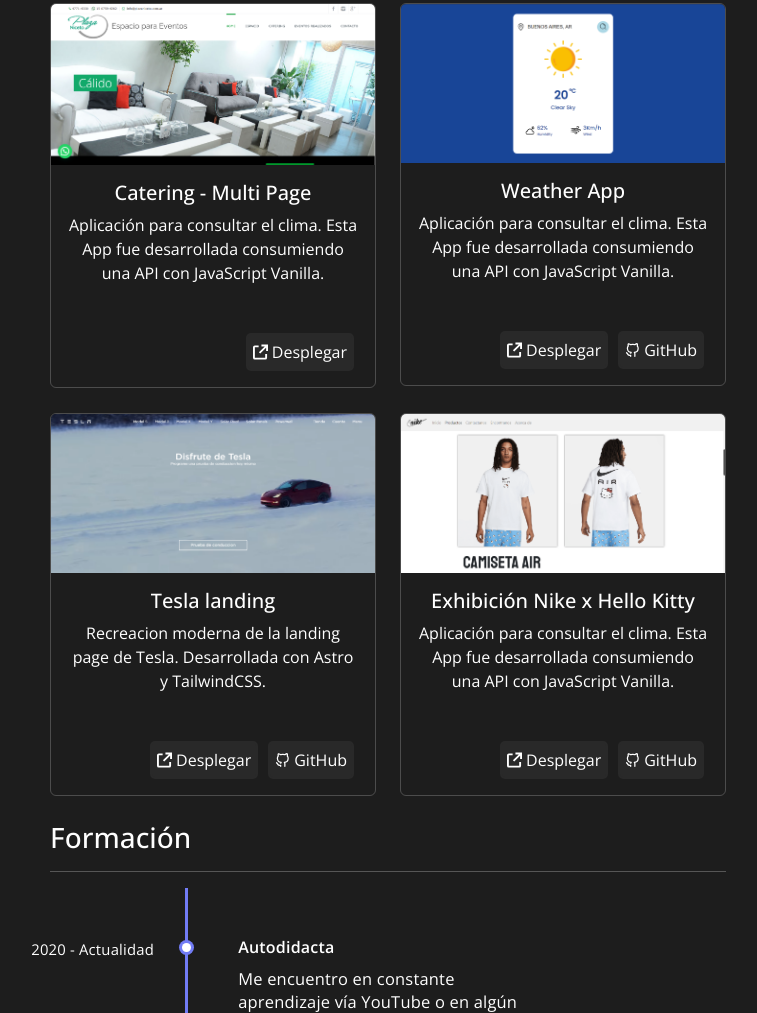
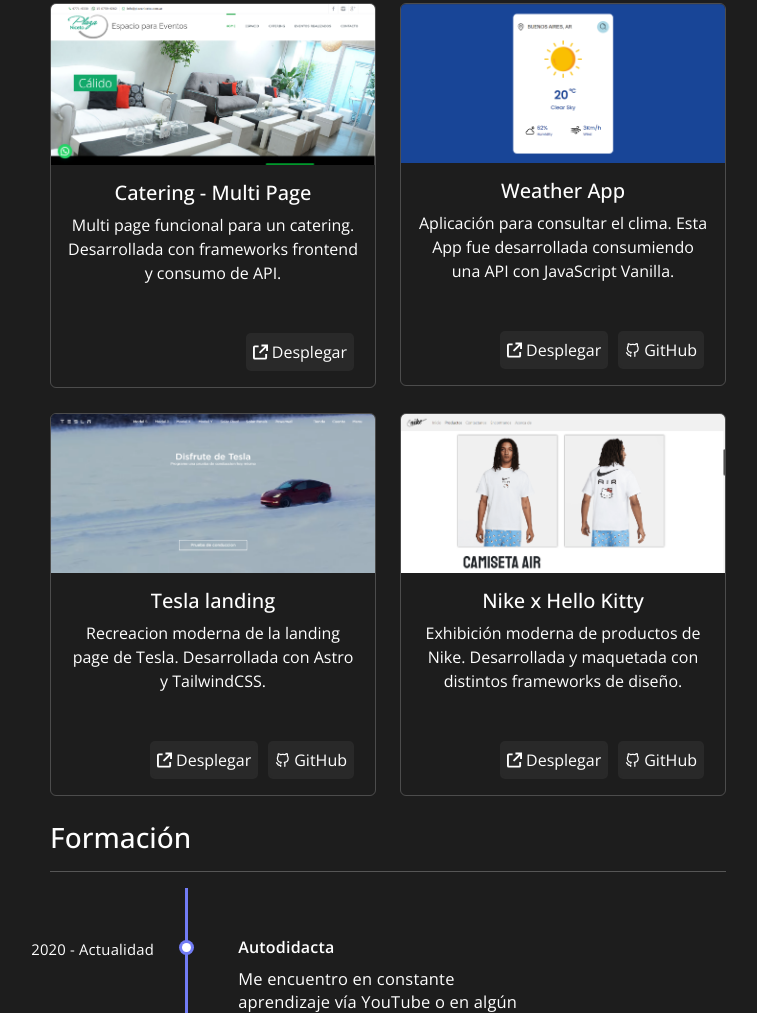
Before and after one commit to MCalvoP/personal-portfolio, a plain HTML site: page index.html in a window 1280 px wide. Shown: the part 1262-2275 px from the top of the page, without its empty margins (252-1009 px from the left). Drawn offline with nearby package versions, Linux system fonts and the light colour scheme.

Commit message:
actualizacion de desc

```diff
--- a/index.html
+++ b/index.html
@@ -154,8 +154,7 @@
                             <img src="/logo/niceto-preview.png" class="card-img-top" alt="...">
                             <div class="card-body">
                                 <h5>Catering - Multi Page</h5>
-                                <p class="card-text">Aplicación para consultar el clima. Esta App fue desarrollada
-                                    consumiendo una API con JavaScript Vanilla.</p>
+                                <p class="card-text">Multi page funcional para un catering. Desarrollada con frameworks frontend y consumo de API.</p>
                                 <div class="btns ">
                                     <div class="d-flex deploy">
                                         <img src="/logo/link.svg" alt="">
@@ -216,9 +215,8 @@
                         <div class="card bg-transparent">
                             <img src="/logo/nikitty-preview.png" class="card-img-top" alt="...">
                             <div class="card-body">
-                                <h5>Exhibición Nike x Hello Kitty</h5>
-                                <p class="card-text">Aplicación para consultar el clima. Esta App fue desarrollada
-                                    consumiendo una API con JavaScript Vanilla.</p>
+                                <h5>Nike x Hello Kitty</h5>
+                                <p class="card-text">Exhibición moderna de productos de Nike. Desarrollada y maquetada con distintos frameworks de diseño.</p>
                                 <div class="btns ">
                                     <div class="d-flex deploy">
                                         <img src="/logo/link.svg" alt="">
```
